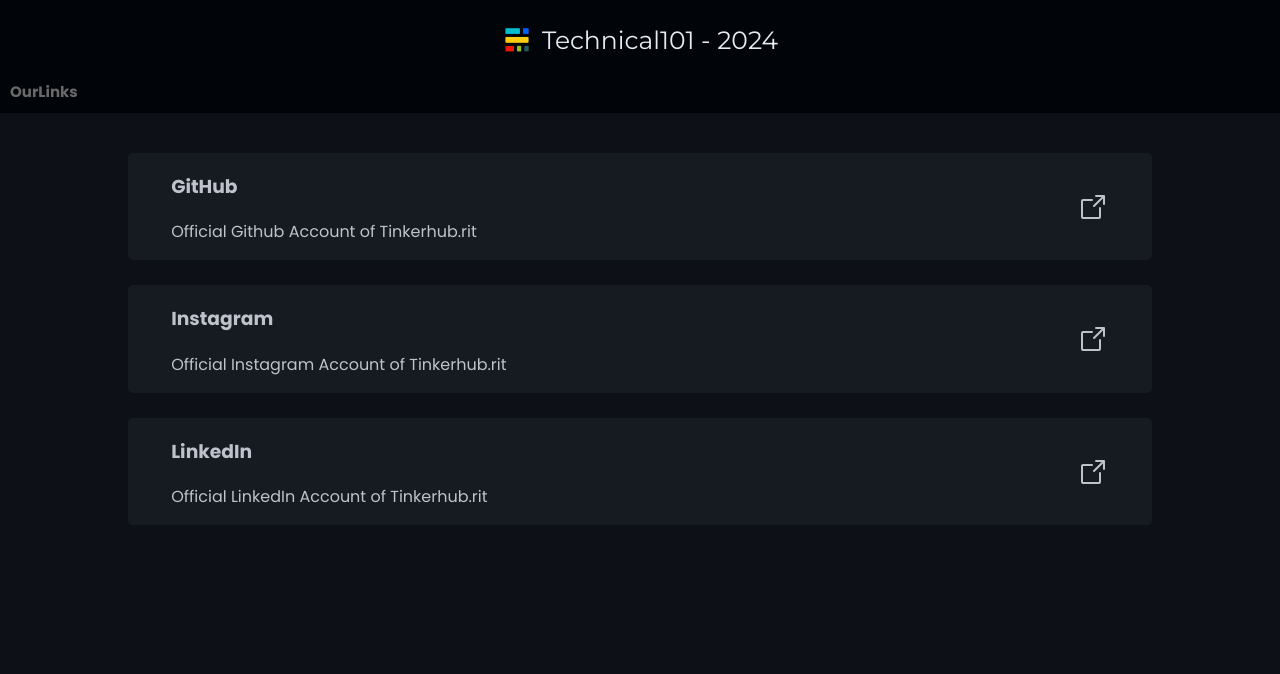
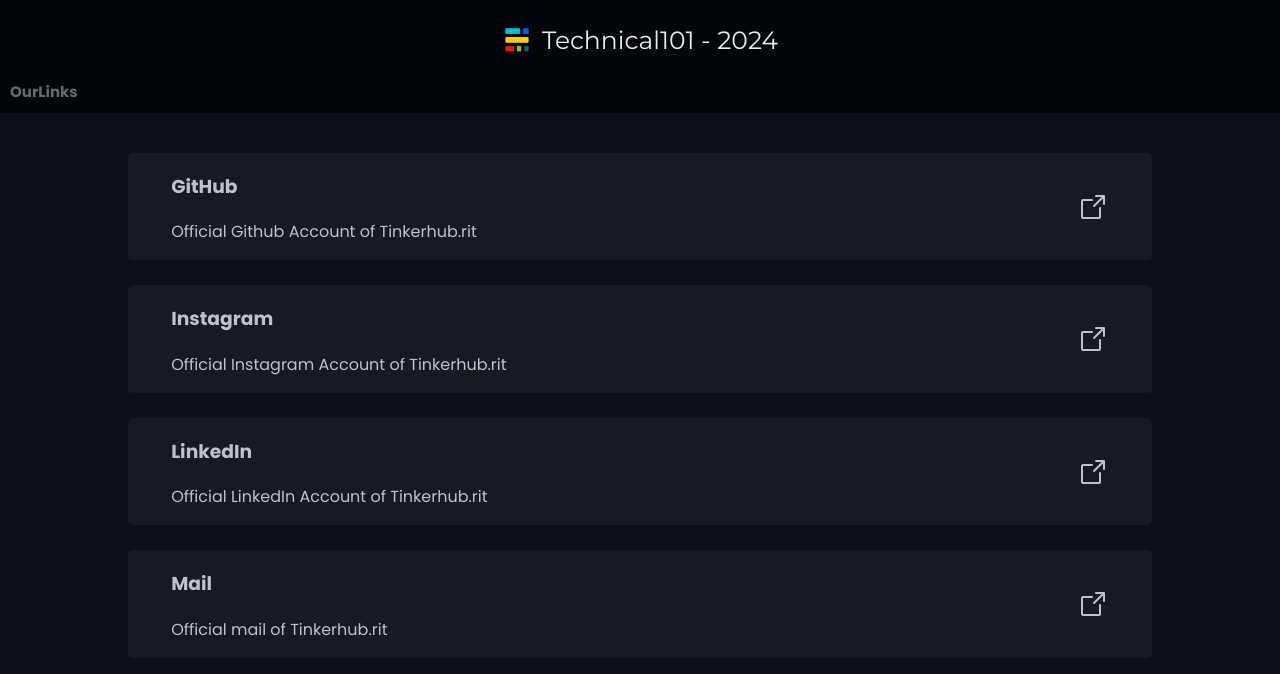
Before and after one commit to abhi5455/Technical-101, a React (Vite) app: page /OurLinks in a window 1280 px wide. Shown: the top 674 px of the page. Built offline with nearby package versions, Linux system fonts and the light colour scheme; a web font is replaced by a local one.

Commit message:
Initial Commit

```diff
--- a/src/pages/OurLinks.jsx
+++ b/src/pages/OurLinks.jsx
@@ -25,6 +25,11 @@
                 link: "https://www.linkedin.com/company/tinkerhub-rit/",
                 description: "Official LinkedIn Account of Tinkerhub.rit"
             },
+            {
+                heading: "Mail",
+                link: "mailto:tinkerhub@rit.ac.in",
+                description: "Official mail of Tinkerhub.rit"
+            },
         ]);
     },[]);
 
```
